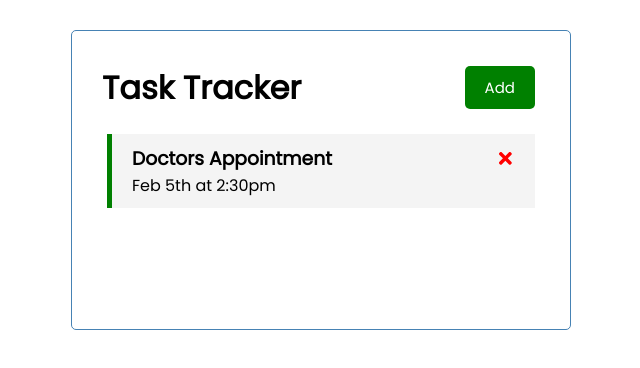
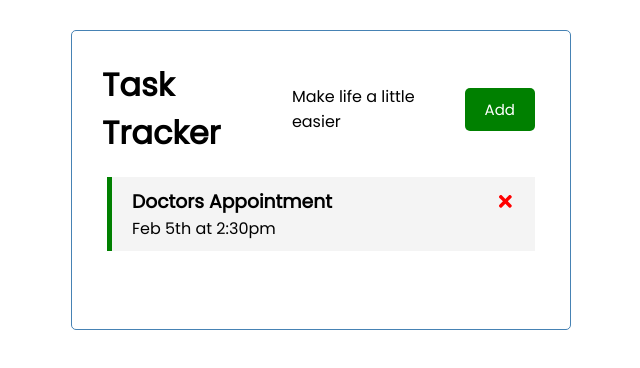
Before and after one commit to kubidogan/React-Task-Tracker, a React (Create React App) app: page / in a window 1280 px wide. Shown: the top 368 px of the page, without its empty margins (319-959 px from the left). Built offline with nearby package versions, Linux system fonts and the light colour scheme; data requests are answered from the project's data file.

Commit message:
added paragraph to header

```diff
--- a/public/index.html
+++ b/public/index.html
@@ -12,6 +12,7 @@
     <link rel="apple-touch-icon" href="%PUBLIC_URL%/logo192.png" />
     <link rel="manifest" href="%PUBLIC_URL%/manifest.json" />
     <title>Task Tracker</title>
+
   </head>
   <body>
     <noscript>You need to enable JavaScript to run this app.</noscript>
--- a/src/components/Header.js
+++ b/src/components/Header.js
@@ -6,6 +6,7 @@ const Header = ({ title, onAdd, showAdd }) => {
   return (
     <header className= "header">
       <h1>{title}</h1>
+      <p>Make life a little easier</p>
       <Button
         color={showAdd ? 'red' : 'green'}
         text={showAdd ? 'Close' : 'Add'}
```
